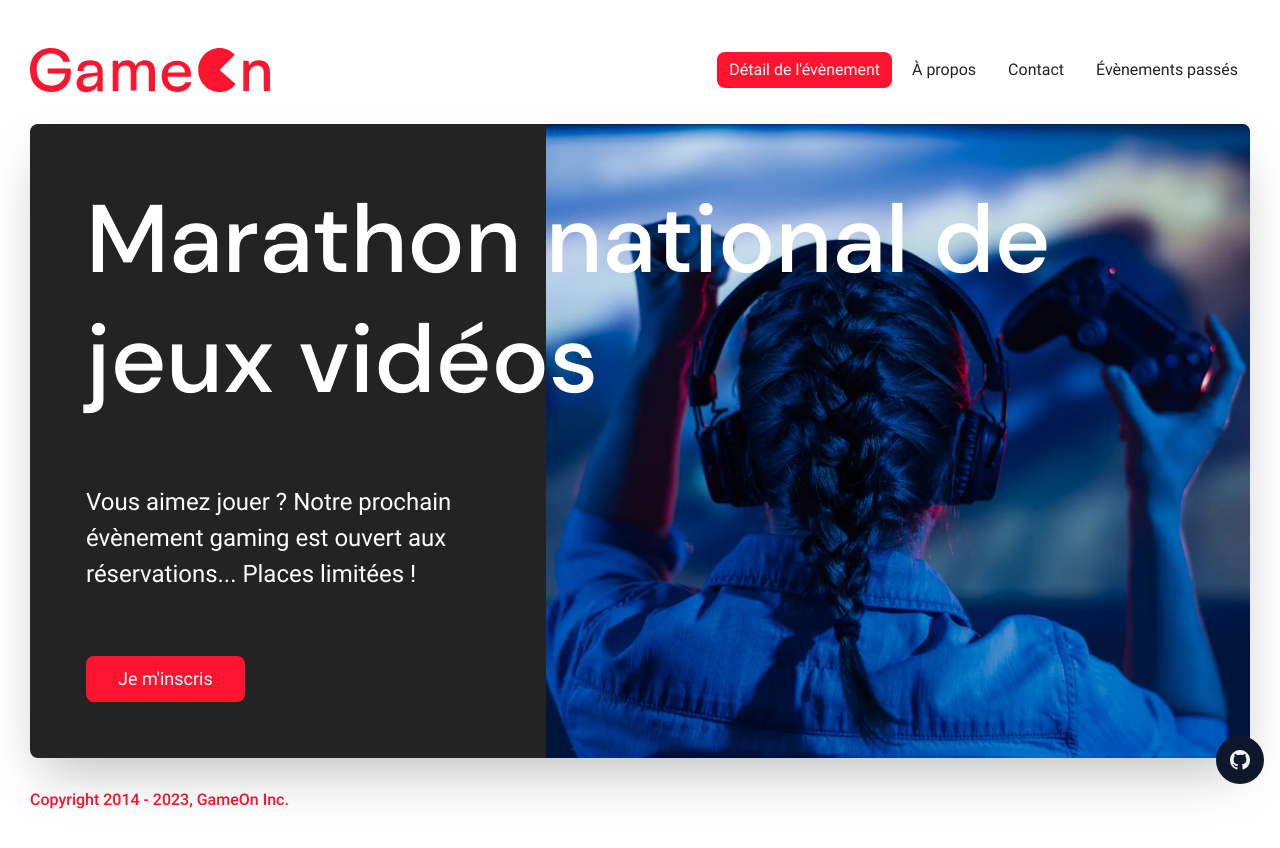
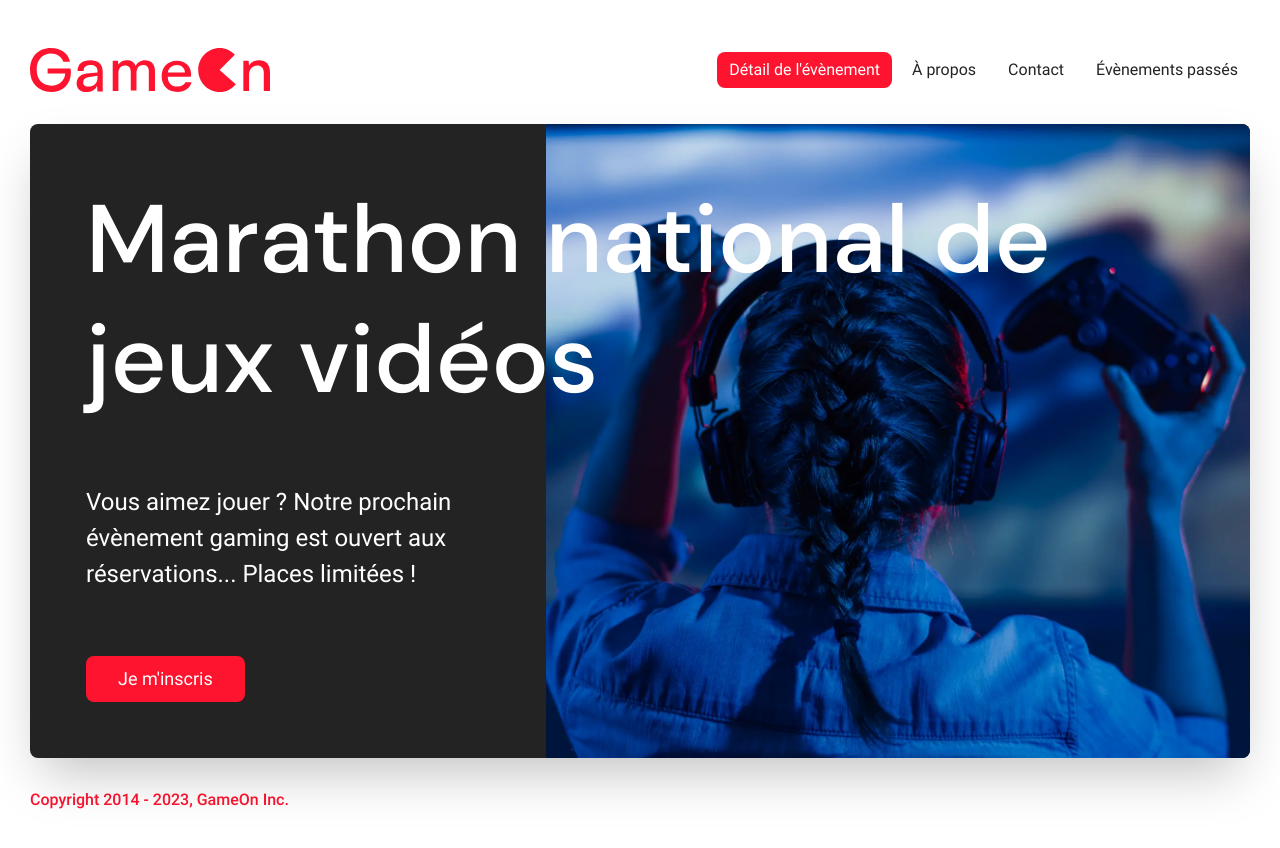
Before and after one commit to alexperronnet/asdsad, a website built with Vite: page index.html in a window 1280 px wide. Built offline with nearby package versions, Linux system fonts and the light colour scheme.

Commit message:
Update documentation

```diff
--- a/index.html
+++ b/index.html
@@ -307,25 +307,6 @@
 
       <!-- Footer -->
       <footer class="footer"></footer>
-
-      <!-- Source -->
-      <a
-        href="https://github.com/alexperronnet/openclassrooms-p4-gameon"
-        target="_blank"
-        class="repo-link"
-      >
-        <svg
-          xmlns="http://www.w3.org/2000/svg"
-          viewBox="0 0 24 24"
-          width="24"
-          height="24"
-        >
-          <path fill="none" d="M0 0h24v24H0z" />
-          <path
-            d="M12 2C6.475 2 2 6.475 2 12a9.994 9.994 0 0 0 6.838 9.488c.5.087.687-.213.687-.476 0-.237-.013-1.024-.013-1.862-2.512.463-3.162-.612-3.362-1.175-.113-.288-.6-1.175-1.025-1.413-.35-.187-.85-.65-.013-.662.788-.013 1.35.725 1.538 1.025.9 1.512 2.338 1.087 2.912.825.088-.65.35-1.087.638-1.337-2.225-.25-4.55-1.113-4.55-4.938 0-1.088.387-1.987 1.025-2.688-.1-.25-.45-1.275.1-2.65 0 0 .837-.262 2.75 1.026a9.28 9.28 0 0 1 2.5-.338c.85 0 1.7.112 2.5.337 1.912-1.3 2.75-1.024 2.75-1.024.55 1.375.2 2.4.1 2.65.637.7 1.025 1.587 1.025 2.687 0 3.838-2.337 4.688-4.562 4.938.362.312.675.912.675 1.85 0 1.337-.013 2.412-.013 2.75 0 .262.188.574.688.474A10.016 10.016 0 0 0 22 12c0-5.525-4.475-10-10-10z"
-          />
-        </svg>
-      </a>
     </div>
     <script type="module" src="/src/scripts/main.js"></script>
   </body>
--- a/package.json
+++ b/package.json
@@ -7,8 +7,7 @@
     "dev": "vite",
     "build": "vite build",
     "preview": "vite preview",
-    "format": "npx prettier --write .",
-    "deploy": "bash ./bin/deploy.sh"
+    "format": "npx prettier --write ."
   },
   "browserslist": [
     "defaults"
--- a/src/styles/layout/_source.scss
+++ /dev/null
@@ -1,22 +0,0 @@
-.repo-link {
-  position: fixed;
-  right: 1.6rem;
-  bottom: 1.6rem;
-  padding: 1.2rem;
-  background-color: #0f172a;
-  border-radius: 50%;
-  transition: 150ms ease-in-out;
-  transition-property: transform, color;
-  line-height: 0;
-}
-
-.repo-link svg {
-  width: 2.4rem;
-  aspect-ratio: 1 / 1;
-  fill: #f1f5f9;
-}
-
-.repo-link:hover {
-  background-color: #3b82f6;
-  transform: translateY(-0.5rem);
-}
--- a/src/styles/main.scss
+++ b/src/styles/main.scss
@@ -11,4 +11,3 @@
 @use "/src/styles/layout/modal";
 @use "/src/styles/layout/form";
 @use "/src/styles/layout/footer";
-@use "/src/styles/layout/source";
```
Also changed, not shown: readme.md, 1 other file.
